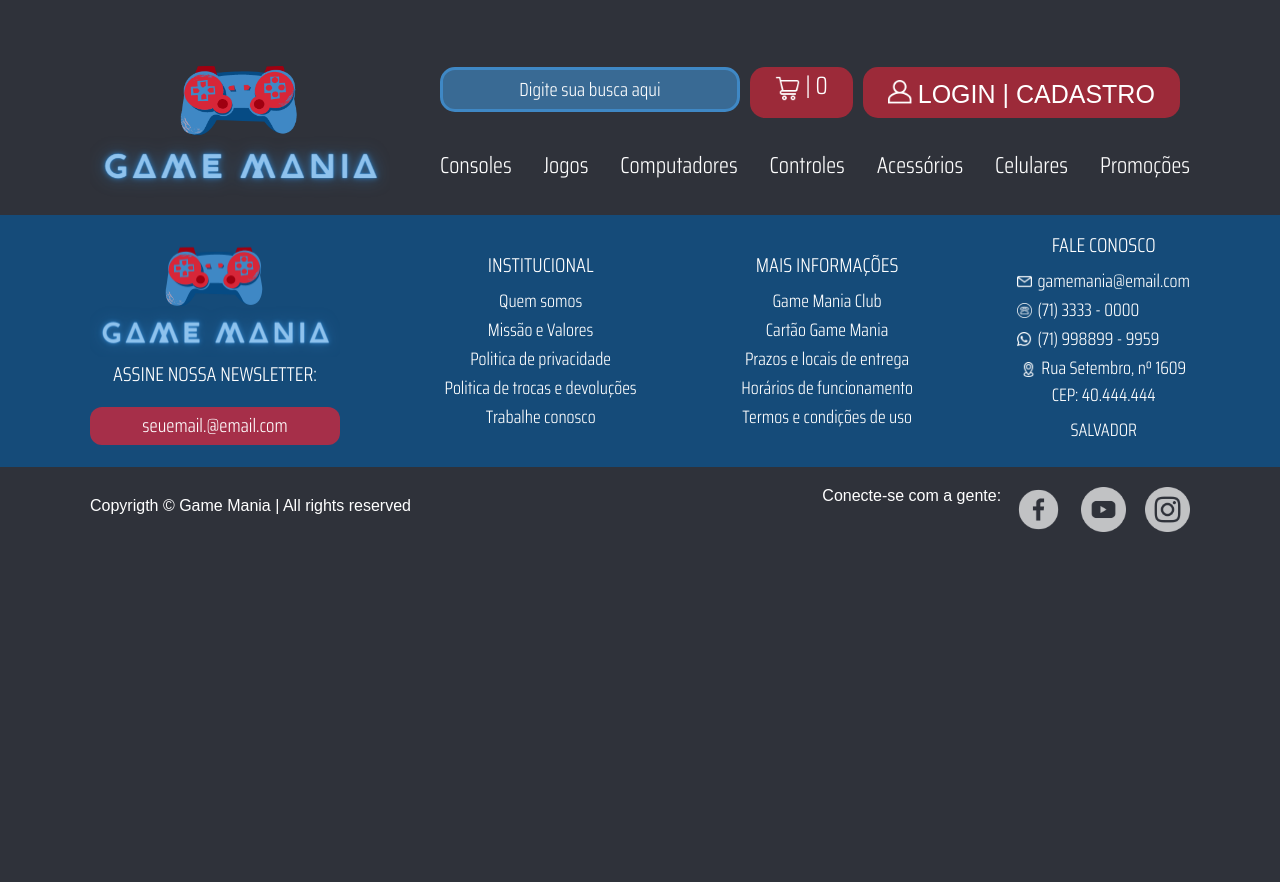
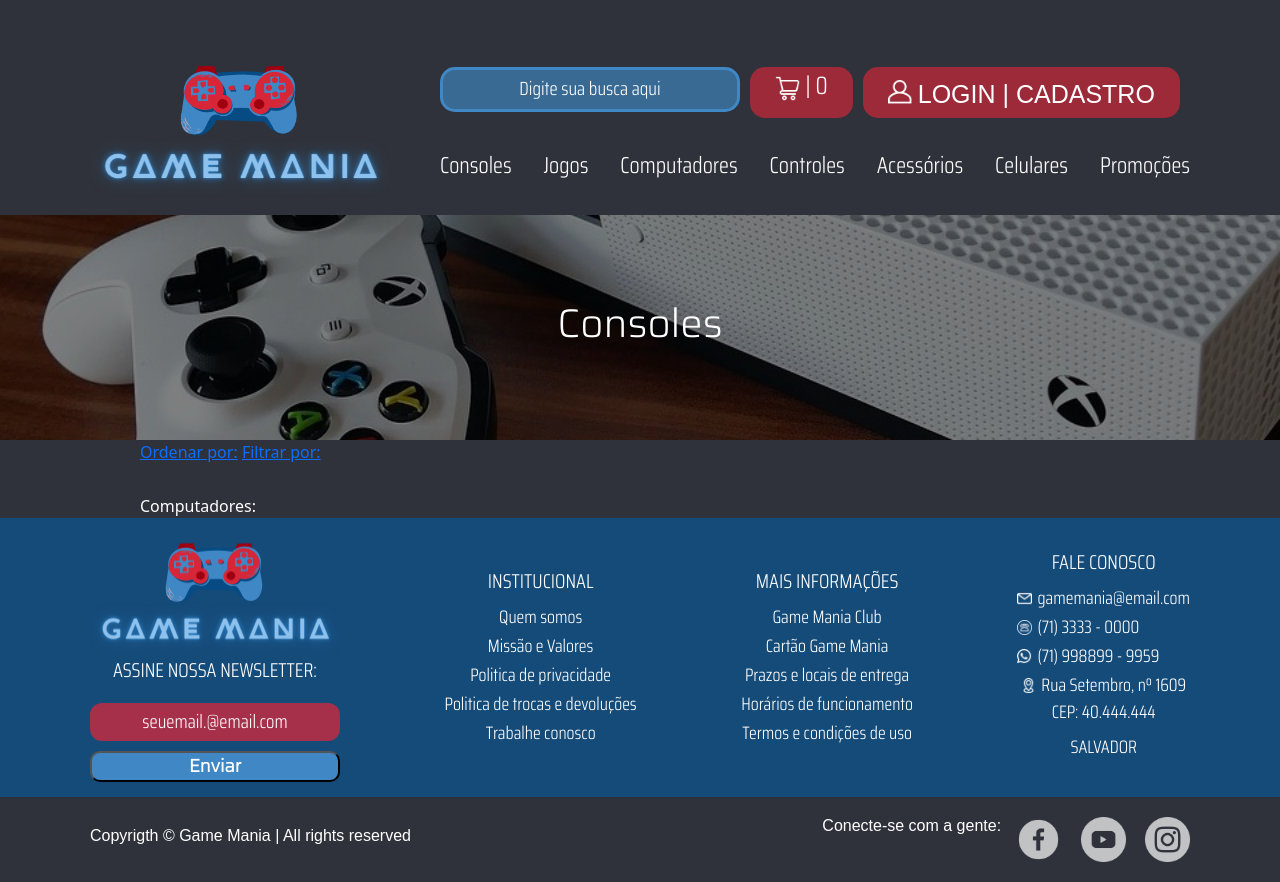
Before and after one commit to joelmaregina/Senai-FrontEnd, a plain HTML site: page HTML-CSS-Javascript/consoles.html in a window 1280 px wide. Before the commit the page ends 800 px from the top, so only its background shows below. Drawn offline with nearby package versions, Linux system fonts and the light colour scheme; a web font is replaced by a local one.

Commit message:
Starting the development of the other pages and fixing some problems

```diff
--- a/HTML-CSS-Javascript/consoles.html
+++ b/HTML-CSS-Javascript/consoles.html
@@ -7,12 +7,13 @@
         <link rel="shortcut icon" href="img/Favicon-Black.png" type="image/x-icon">
         <link href="https://cdn.jsdelivr.net/npm/bootstrap@5.1.3/dist/css/bootstrap.min.css" rel="stylesheet" integrity="sha384-1BmE4kWBq78iYhFldvKuhfTAU6auU8tT94WrHftjDbrCEXSU1oBoqyl2QvZ6jIW3" crossorigin="anonymous">
         <link rel="stylesheet" type="text/css" href="./css/style.css">
+        <link rel="stylesheet" type="text/css" href="./css/consoles.css">
         <link rel="preconnect" href="https://fonts.googleapis.com">
         <link rel="preconnect" href="https://fonts.googleapis.com">
         <link rel="preconnect" href="https://fonts.googleapis.com">
         <link rel="preconnect" href="https://fonts.gstatic.com" crossorigin>
         <link href="https://fonts.googleapis.com/css2?family=Righteous&family=Saira+Condensed:wght@100;300&family=Saira+Extra+Condensed:wght@100;200&family=Saira+Semi+Condensed:wght@300&family=Saira:wght@100;200;300&display=swap" rel="stylesheet">
-        <title> Game Mania - Home </title>
+        <title> Game Mania - Consoles </title>
     </head>
     <body>
         <header class="header">
@@ -46,9 +47,20 @@
             </div>
         </header>
 
+        <main class="banner-consoles">
+            <h1>Consoles</h1>
+        </main>
 
+        <section class="filtros container-grid-smaller">
+            <nav>
+                <a href="" class="ordernar">Ordenar por:</a>
+                <a href="" class="filtro">Filtrar por:</a>
+            </nav>
+        </section>
 
-
+        <section class="produtos container-grid-smaller">
+            Computadores:
+        </section>
 
         <footer class= "footer">
             <div class="footer-azul ">
@@ -57,6 +69,7 @@
                         <a href="index.html" class="logo-footer"><img src="img/GameManiaFooter.png" alt="Logotipo da loja"></a>
                         <label for ="email" class="titulo-bloco-footer"> <p> Assine nossa newsletter:</p> </label>
                         <input id="email" type="text" placeholder="seuemail.@email.com" class="campo-email">
+                        <button> Enviar </button>
                     </div>
                     <div class="blocofooter">
                         <p class="titulo-bloco-footer">Institucional</p>
@@ -91,7 +104,7 @@
                             <p>SALVADOR</p>
                         </div>
                         <div id="botao-fale-conosco">
-                            <p>Fale conosco</p>
+                            <a href="#"><p>Fale conosco</p></a>
                         </div>
                     </div>
                 </div>
--- /dev/null
+++ b/HTML-CSS-Javascript/css/computadores.css
@@ -0,0 +1,27 @@
+*{
+    margin:0;
+    padding: 0;
+    box-sizing: border-box;
+}
+
+body{
+    padding-top: 25px;
+    background-color: #2F323A;
+    color: white;
+}
+
+.banner-computadores{
+    height: 225px;
+    background-image: linear-gradient(rgba(0,0,0,.50),rgba(0,0,0,.50)100%), url(../img/computador.jpg);
+    background-repeat: no-repeat;
+    background-position: center;
+    background-size: cover;
+    font-family: 'Saira', sans-serif;
+    display: flex;
+    flex-direction: column;
+    justify-content: space-evenly;
+}
+
+.banner-computadores h1{
+    text-align: center;
+}
--- /dev/null
+++ b/HTML-CSS-Javascript/css/consoles.css
@@ -0,0 +1,31 @@
+*{
+    margin:0;
+    padding: 0;
+    box-sizing: border-box;
+}
+
+body{
+    padding-top: 25px;
+    background-color: #2F323A;
+    color: white;
+}
+
+.banner-consoles{
+    height: 225px;
+    background-image: linear-gradient(rgba(0,0,0,.50),rgba(0,0,0,.50)100%), url(../img/console.jpg);
+    background-repeat: no-repeat;
+    background-position: center;
+    background-size: cover;
+    font-family: 'Saira', sans-serif;
+    display: flex;
+    flex-direction: column;
+    justify-content: space-evenly;
+}
+
+.banner-consoles h1{
+    text-align: center;
+}
+
+.produtos {
+    margin-top: 30px;
+}
--- /dev/null
+++ b/HTML-CSS-Javascript/css/controles.css
@@ -0,0 +1,27 @@
+*{
+    margin:0;
+    padding: 0;
+    box-sizing: border-box;
+}
+
+body{
+    padding-top: 25px;
+    background-color: #2F323A;
+    color: white;
+}
+
+.banner-controles{
+    height: 225px;
+    background-image: linear-gradient(rgba(0,0,0,.50),rgba(0,0,0,.50)100%), url(../img/controle.jpg);
+    background-repeat: no-repeat;
+    background-position: center;
+    background-size: cover;
+    font-family: 'Saira', sans-serif;
+    display: flex;
+    flex-direction: column;
+    justify-content: space-evenly;
+}
+
+.banner-controles h1{
+    text-align: center;
+}
--- /dev/null
+++ b/HTML-CSS-Javascript/css/jogos.css
@@ -0,0 +1,27 @@
+*{
+    margin:0;
+    padding: 0;
+    box-sizing: border-box;
+}
+
+body{
+    padding-top: 25px;
+    background-color: #2F323A;
+    color: white;
+}
+
+.banner-jogos{
+    height: 225px;
+    background-image: linear-gradient(rgba(0,0,0,.50),rgba(0,0,0,.50)100%), url(../img/jogos1.jpeg);
+    background-repeat: no-repeat;
+    background-position: center;
+    background-size: cover;
+    font-family: 'Saira', sans-serif;
+    display: flex;
+    flex-direction: column;
+    justify-content: space-evenly;
+}
+
+.banner-jogos h1{
+    text-align: center;
+}
--- a/HTML-CSS-Javascript/css/style.css
+++ b/HTML-CSS-Javascript/css/style.css
@@ -36,6 +36,11 @@ body{
     width: 300px;
     height: 45px;
     border: solid 3px #3F88C5;
+}
+
+input {
+    color: white;
+    font-family: 'Saira Condensed', sans-serif;
 }
 
 input::placeholder{
@@ -474,6 +479,10 @@ main {
     font-size: 18px;
 }
 
+.newsletter{
+    display: flex;
+    flex-direction: column;
+}
 
 .blocofooter .campo-email {
     margin-top: 10px;
@@ -483,6 +492,20 @@ main {
     border: none;
 }
 
+.blocofooter button{
+    background-color: #3F88C5;
+    font-family: 'Saira', sans-serif;
+    color: white;
+    font-weight: bold;
+    border-radius: 10px;
+    margin-top: 10px;
+    transition: 400ms;
+}
+
+.blocofooter button:active{
+    background-color: #D72638;
+    transition: 400ms;
+}
 
 .blocofooter a {
     color: white;
--- a/HTML-CSS-Javascript/js/script.js
+++ b/HTML-CSS-Javascript/js/script.js
@@ -1,9 +1,16 @@
 let menu = document.getElementById("menu");
 
 function mostraMenu (){
-    if(menu.style.display == "none"){
+    if(getComputedStyle(menu).display == "none"){
         menu.style.display = "flex"
     }else {
         menu.style.display = "none"
     }
 }
+
+let email = document.getElementById("email");
+
+function enviarEmail(){
+    let emailDigitado = email.value;
+    console.log(emailDigitado);
+}
```
Also changed, not shown: HTML-CSS-Javascript/computadores.html (+9 -3 lines), HTML-CSS-Javascript/controles.html (+9 -2 lines), HTML-CSS-Javascript/index.html (+7 -4 lines), HTML-CSS-Javascript/jogos.html (+9 -2 lines), HTML-CSS-Javascript/img/computador.jpg (added), HTML-CSS-Javascript/img/console.jpg (added), HTML-CSS-Javascript/img/controle.jpg (added), HTML-CSS-Javascript/img/controle1.jpeg (added), HTML-CSS-Javascript/img/jogo.png (added), HTML-CSS-Javascript/img/jogos1.jpeg (added).
